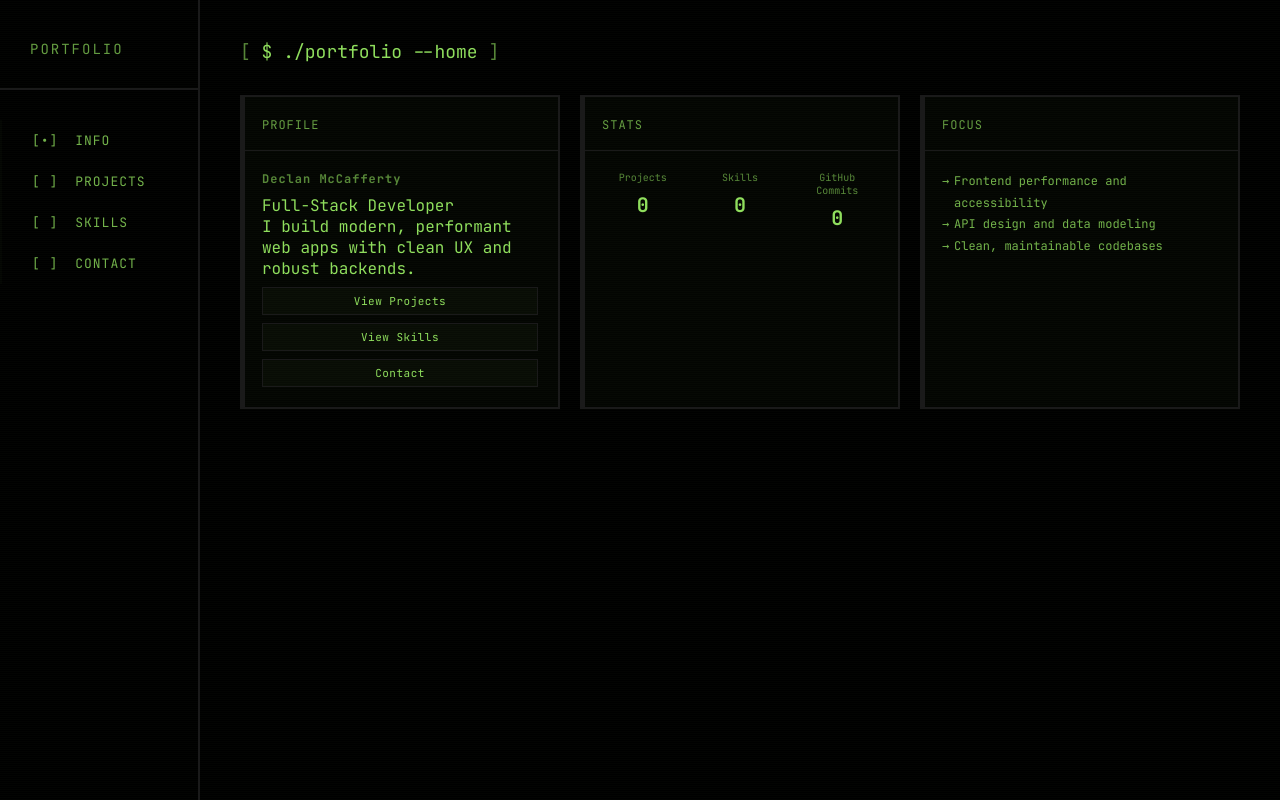
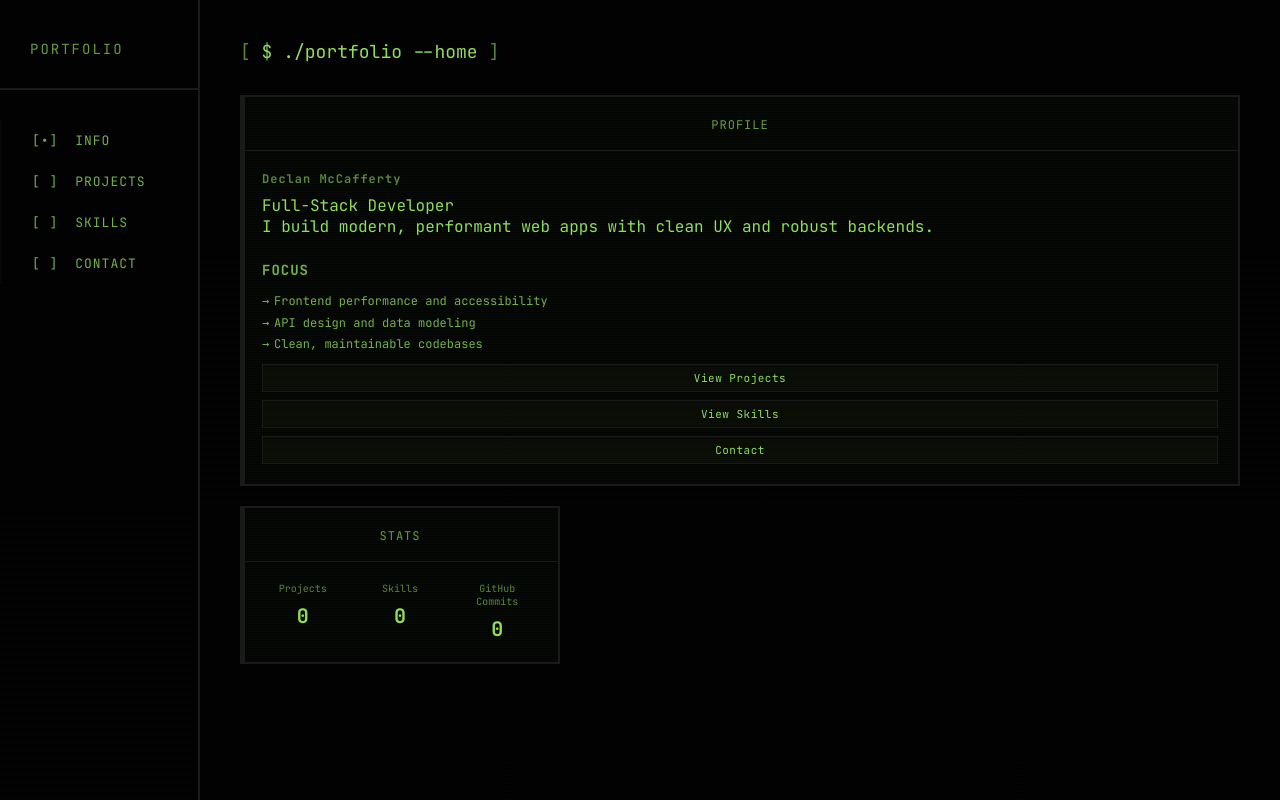
Before and after one commit to decccmcc/my-portfolio, a Django app: page / in a window 1280 px wide. Run offline with Django 5.2, Linux system fonts and the light colour scheme; data that the repository does not hold is empty; some libraries are stand-ins or nearby versions.

Commit message:
Add focus section to info card with styling enhancements

```diff
--- a/core/templates/core/index.html
+++ b/core/templates/core/index.html
@@ -18,6 +18,14 @@
                     <p class="info-summary">
                         I build modern, performant web apps with clean UX and robust backends.
                     </p>
+
+                    <h3 class="focus-section-title">Focus</h3>
+                    <ul class="focus-list">
+                        <li>Frontend performance and accessibility</li>
+                        <li>API design and data modeling</li>
+                        <li>Clean, maintainable codebases</li>
+                    </ul>
+
                     <div class="info-links">
                         <a class="info-link link link-sm link-primary" href="{% url 'projects' %}">View Projects</a>
                         <a class="info-link link link-sm link-primary" href="{% url 'skills' %}">View Skills</a>
@@ -45,19 +53,6 @@
                     </div>
                 </div>
             </article>
-
-            <article class="home-card focus-card card card-accent" style="--card-index: 3;">
-                <header class="card-header">
-                    <span class="card-title">Focus</span>
-                </header>
-                <div class="card-body">
-                    <ul class="focus-list">
-                        <li>Frontend performance and accessibility</li>
-                        <li>API design and data modeling</li>
-                        <li>Clean, maintainable codebases</li>
-                    </ul>
-                </div>
-            </article>
         </div>
     </section>
 {% endblock %}
--- a/static/css/style.css
+++ b/static/css/style.css
@@ -147,9 +147,23 @@ body.title-typed .home-card {
     animation-play-state: running;
 }
 
+.info-card {
+    grid-column: 1 / -1;
+}
+
+.focus-section-title {
+    font-size: 14px;
+    text-transform: uppercase;
+    letter-spacing: 1px;
+    color: var(--color-primary);
+    margin: 24px 0 12px 0;
+    opacity: 0.8;
+}
+
 .card-header {
     padding: 16px 20px;
     border-bottom: 1px solid var(--color-border);
+    text-align: center;
 }
 
 .card-title {
```
